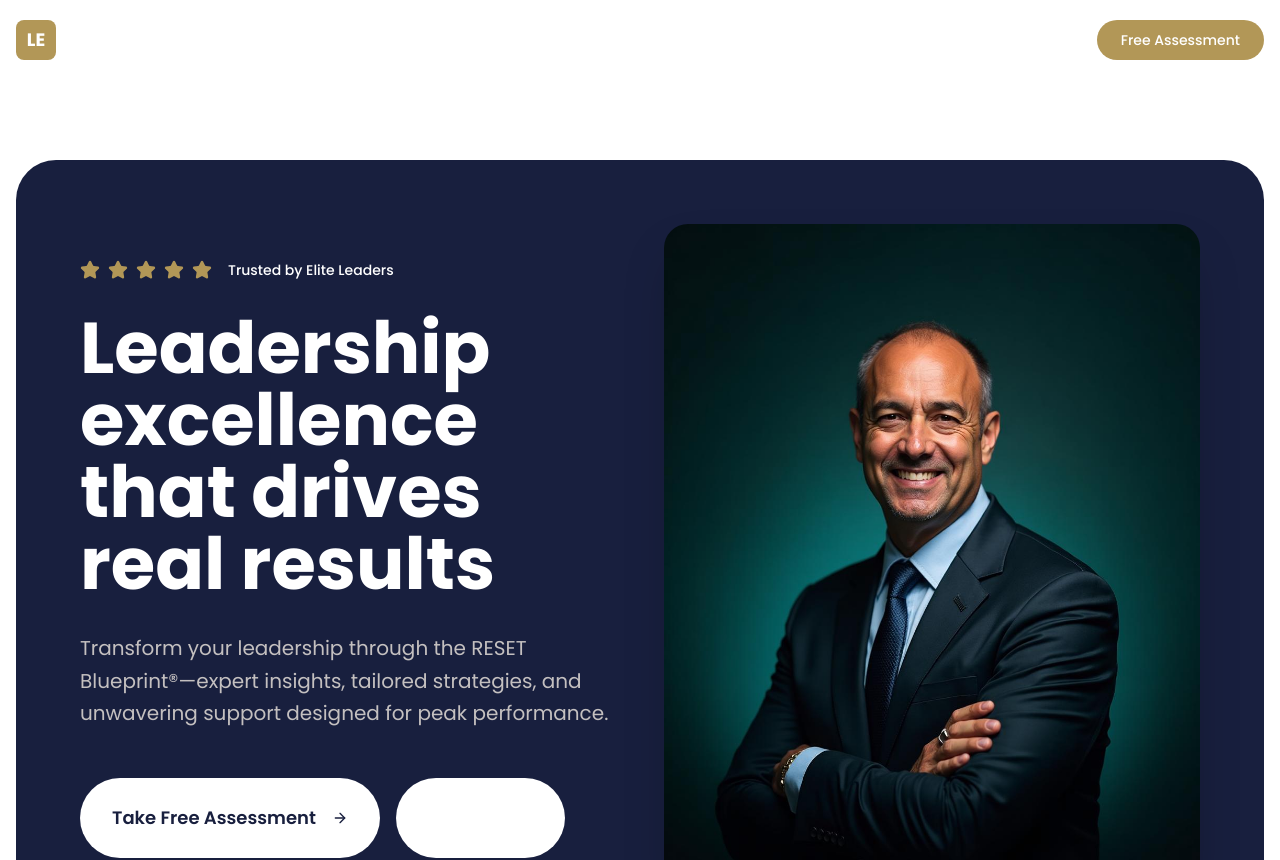
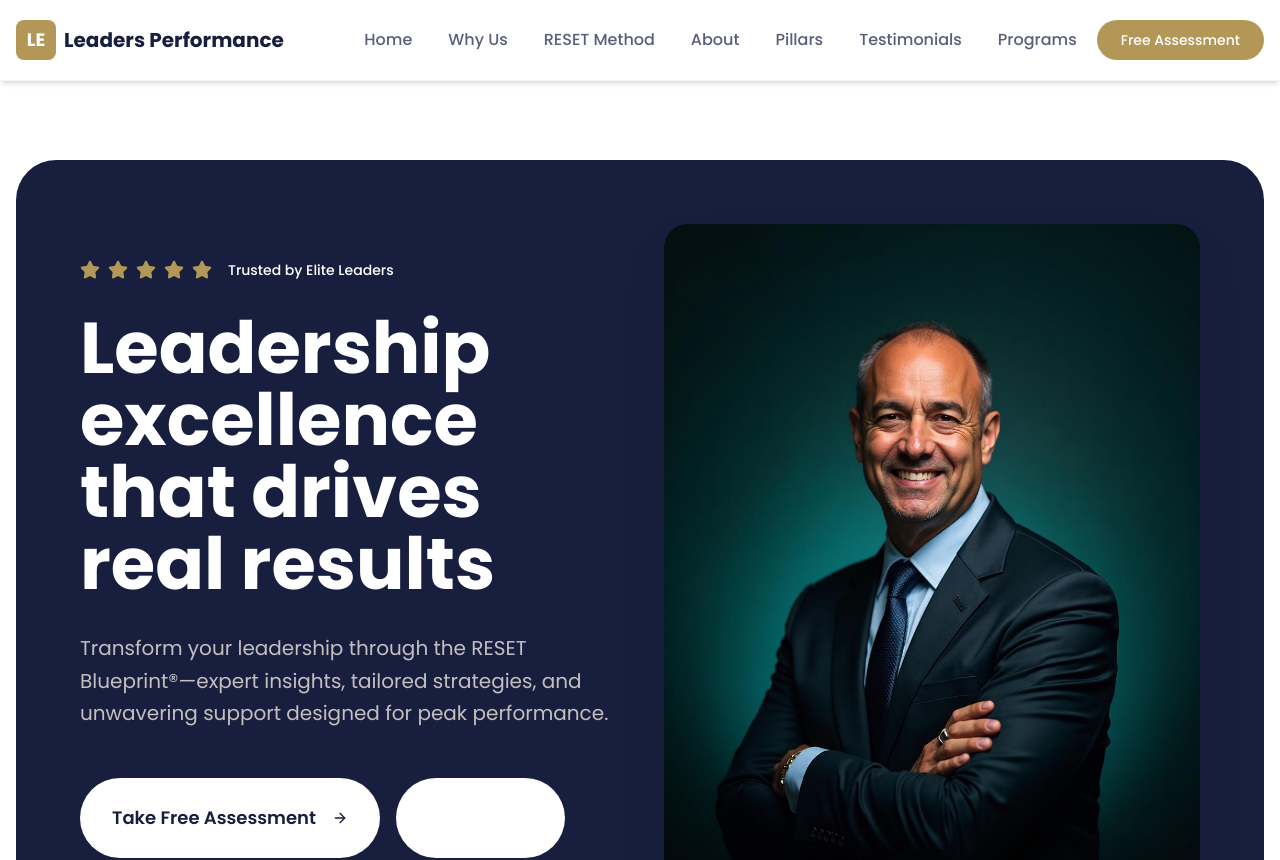
Before and after one commit to Outstandr/leadersperformance, a React (Vite) app: page / in a window 1280 px wide. Shown: the top 860 px of the page. Built offline with nearby package versions, Linux system fonts and the light colour scheme; the HTML template or start-up script is replaced by a standard one.

Commit message:
Fix: Images not visible

```diff
--- a/src/components/Navigation.tsx
+++ b/src/components/Navigation.tsx
@@ -33,13 +33,8 @@ export const Navigation = () => {
   };
 
   return (
-    <nav
-      className={`fixed top-0 left-0 right-0 z-50 transition-all duration-300 ${
-        isScrolled
-          ? "bg-white/95 backdrop-blur-md shadow-lg"
-          : "bg-transparent"
-      }`}
-    >
+    <nav className="fixed top-0 left-0 right-0 z-50 bg-white/95 backdrop-blur-md shadow-md border-b border-border/50">
+
       <div className="container mx-auto px-4">
         <div className="flex items-center justify-between h-20">
           {/* Logo */}
@@ -54,11 +49,8 @@ export const Navigation = () => {
             <div className="w-10 h-10 bg-lioner-gold rounded-lg flex items-center justify-center">
               <span className="text-white font-bold text-lg">LE</span>
             </div>
-            <span
-              className={`font-bold text-xl transition-colors ${
-                isScrolled ? "text-lioner-blue" : "text-white"
-              }`}
-            >
+            <span className="font-bold text-xl text-lioner-blue">
+
               Leaders Performance
             </span>
           </a>
@@ -73,11 +65,7 @@ export const Navigation = () => {
                   e.preventDefault();
                   scrollToSection(item.href);
                 }}
-                className={`px-4 py-2 rounded-full font-medium transition-colors ${
-                  isScrolled
-                    ? "text-muted-foreground hover:text-lioner-blue hover:bg-muted"
-                    : "text-white/90 hover:text-white hover:bg-white/10"
-                }`}
+                className="px-4 py-2 rounded-full font-medium text-muted-foreground hover:text-lioner-blue hover:bg-muted transition-colors"
               >
                 {item.label}
               </a>
@@ -93,11 +81,7 @@ export const Navigation = () => {
           {/* Mobile Menu Button */}
           <button
             onClick={() => setIsMobileMenuOpen(!isMobileMenuOpen)}
-            className={`lg:hidden p-2 rounded-lg transition-colors ${
-              isScrolled
-                ? "text-lioner-blue hover:bg-muted"
-                : "text-white hover:bg-white/10"
-            }`}
+            className="lg:hidden p-2 rounded-lg text-lioner-blue hover:bg-muted transition-colors"
           >
             {isMobileMenuOpen ? (
               <X className="w-6 h-6" />
@@ -119,11 +103,7 @@ export const Navigation = () => {
                     e.preventDefault();
                     scrollToSection(item.href);
                   }}
-                  className={`px-4 py-3 rounded-lg font-medium transition-colors ${
-                    isScrolled
-                      ? "text-muted-foreground hover:text-lioner-blue hover:bg-muted"
-                      : "text-white/90 hover:text-white hover:bg-white/10"
-                  }`}
+                  className="px-4 py-3 rounded-lg font-medium text-muted-foreground hover:text-lioner-blue hover:bg-muted transition-colors"
                 >
                   {item.label}
                 </a>
```
